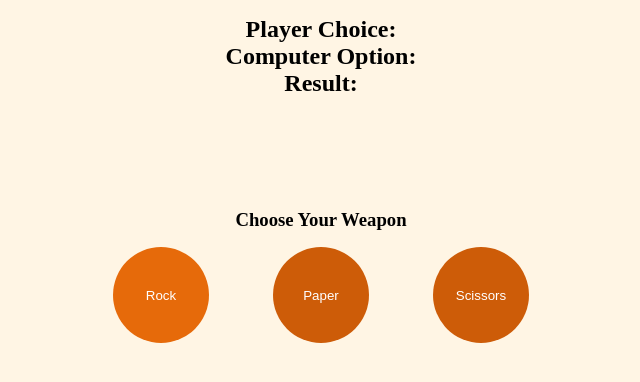
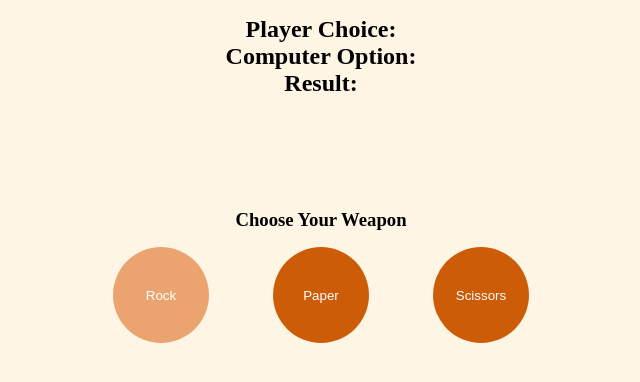
Before and after one commit to LGRV-alt/CodeSpace2024, a PHP site: the page made by Testing Technologies/rockPaperScissors/index.html in a window 1280 px wide, with the pointer over the restyled element. Shown: the part 69-451 px from the top of the page, without its empty margins (319-959 px from the left). Run offline with PHP 8.4, Linux system fonts and the light colour scheme.

Commit message:
transition on the buttons

```diff
--- a/Testing Technologies/rockPaperScissors/style.css
+++ b/Testing Technologies/rockPaperScissors/style.css
@@ -52,7 +52,9 @@ html {
 }
 
 .button-wrapper > button:hover {
-  background-color: #e66a0a;
+  background-color: #eba46f;
+  transition: all;
+  transition-duration: 500ms;
 }
 
 .display-options {
```
